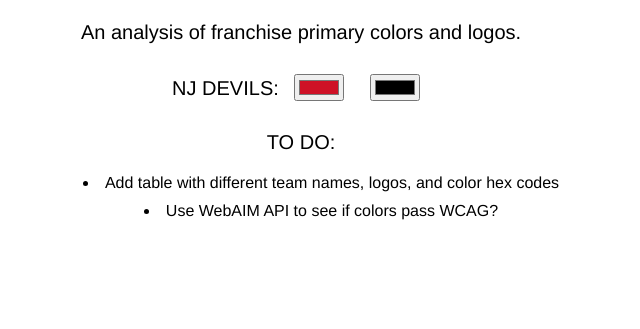
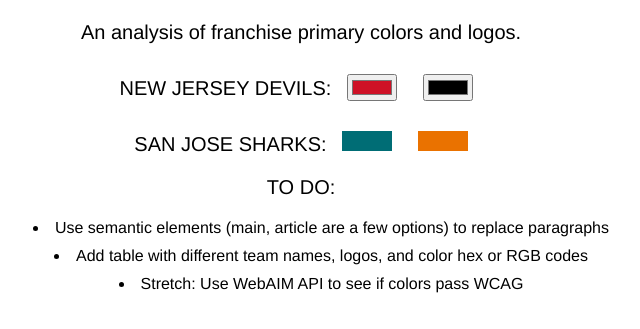
Before and after one commit to cjoulain/cjoulain.github.io, a plain HTML site: page index.html in a window 1280 px wide. Shown: the part 381-710 px from the top of the page, without its empty margins (339-979 px from the left). Drawn offline with Linux system fonts and the light colour scheme.

Commit message:
Add SVG element for second team and include more styling.

```diff
--- a/index.html
+++ b/index.html
@@ -9,16 +9,26 @@
 <body>
     <section>
         <h1>How do NHL teams approach accessibility?</h1>
-            <image src="https://images.vectorhq.com/images/thumbs/e63/nhl-logo-psd-441455.png" alt="National Hockey League" class="main-logo">
+
+            <image src="https://images.vectorhq.com/images/thumbs/e63/nhl-logo-psd-441455.png" alt="The National Hockey League logo is reminiscent of a shield. It features the words 'NHL' tilted downwards from upper left to lower right on a crest-shaped pattern that has five points on top and one at the bottom. The crest's interior is black with its outline and words shaded orange. This second iteration of the logo was designed in 1946." class="main-logo">
             <p>An analysis of franchise primary colors and logos.</p>
-            <p class="team-name"> NJ Devils:
+            <p class="nj-devils"> New Jersey Devils:
                 <input class="devils-primary-color" type="color" value="#CE1126" />
                 <input class="devils-secondary-color" type="color" value="#000000" />
             </p>
+            <p class="sj-sharks"> San Jose Sharks:
+                <svg class="sharks-primary-color" role="img" width="50" height="20" aria-label="The primary color for the San Jose Sharks is teal green.">
+                    <rect width="200" height="100" />
+                </svg>
+                <svg class="sharks-secondary-color" role="img" width="50" height="20" aria-label="The secondary color for the San Jose Sharks is a bright orange.">
+                    <rect width="200" height="100" />
+                </svg>
+            </p>
             <p class="to-do">TO DO:
                 <ul>
-                    <li>Add table with different team names, logos, and color hex codes</li>
-                    <li>Use WebAIM API to see if colors pass WCAG?</li>
+                    <li>Use semantic elements (main, article are a few options) to replace paragraphs</li>
+                    <li>Add table with different team names, logos, and color hex or RGB codes</li>
+                    <li>Stretch: Use WebAIM API to see if colors pass WCAG</li>
                 </ul>
             </p>
     </section>
--- a/styles.css
+++ b/styles.css
@@ -7,7 +7,21 @@ h1 {
     padding: 5px;
 }
 
-.team-name {
+.nj-devils {
+    text-transform: uppercase;
+}
+
+.sharks-primary-color {
+    margin-left: 10px;
+    fill:rgb(0,109,117);
+}
+
+.sharks-secondary-color {
+    margin-left: 20px;
+    fill:rgb(234,114,0);
+}
+
+.sj-sharks {
     text-transform: uppercase;
 }
 
```
Also changed, not shown: _site/displeased.JPG (added), 3 other files.
